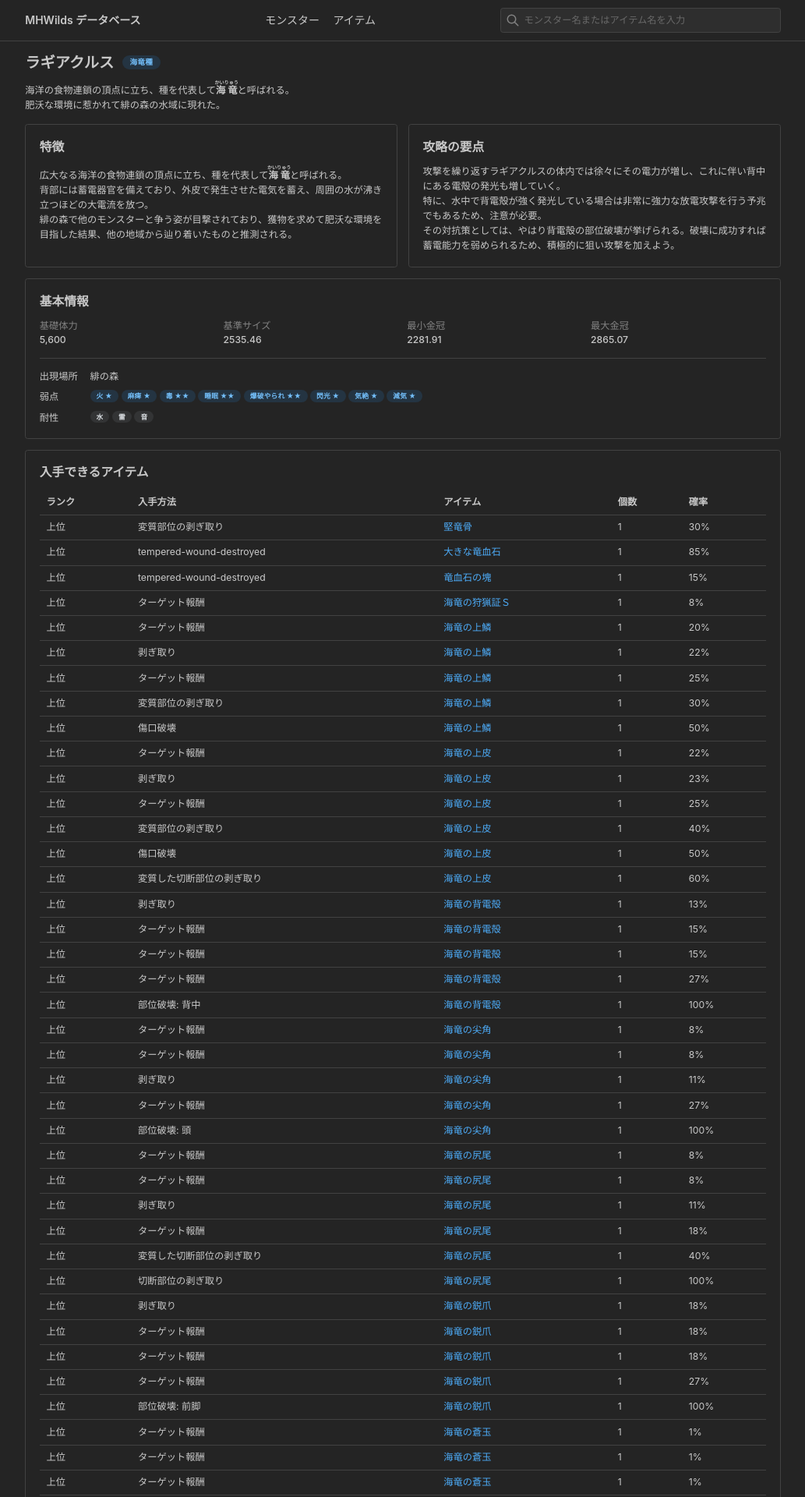
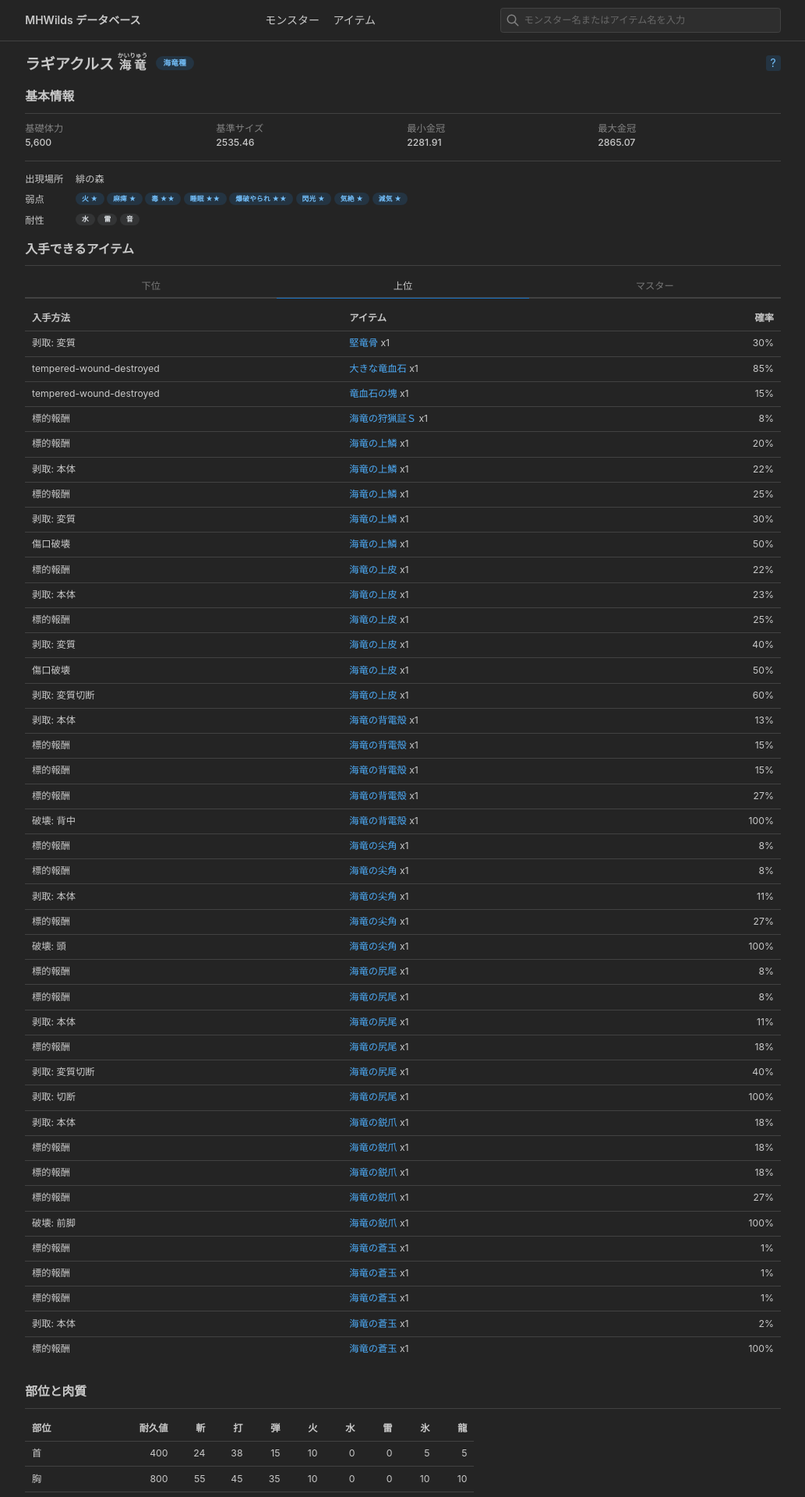
Before and after one commit to grassfieldk/monster-hunter-wilds-database, a React (Vite) app: page /monsters/-1083842944 in a window 1280 px wide. Shown: the top 1920 px of the page at 78% size, without its empty margins (123-1156 px from the left). Built offline with nearby package versions, Linux system fonts and the light colour scheme.

Commit message:
feat: モンスター情報をモーダル表示に整理

```diff
--- a/src/labels.ts
+++ b/src/labels.ts
@@ -12,13 +12,13 @@ export const labels: Record<string, string> = {
   low: '下位',
   high: '上位',
   master: 'マスター',
-  'target-reward': 'ターゲット報酬',
-  carve: '剥ぎ取り',
-  'carve-severed': '切断部位の剥ぎ取り',
-  'carve-rotten': '変質部位の剥ぎ取り',
-  'carve-rotten-severed': '変質した切断部位の剥ぎ取り',
+  'target-reward': '標的報酬',
+  carve: '剥取: 本体',
+  'carve-severed': '剥取: 切断',
+  'carve-rotten': '剥取: 変質',
+  'carve-rotten-severed': '剥取: 変質切断',
   'wound-destroyed': '傷口破壊',
-  'broken-part': '部位破壊',
+  'broken-part': '破壊',
   fire: '火',
   water: '水',
   thunder: '雷',
--- a/src/pages/MonsterPage.tsx
+++ b/src/pages/MonsterPage.tsx
@@ -1,4 +1,4 @@
-import { Anchor, Badge, Button, Divider, Group, Modal, Paper, SimpleGrid, Stack, Table, Text, Title } from '@mantine/core';
+import { ActionIcon, Anchor, Badge, Divider, Group, Modal, SimpleGrid, Stack, Table, Tabs, Text, Title } from '@mantine/core';
 import { useState } from 'react';
 import { Link, useParams } from 'react-router-dom';
 import { text, useDatabase } from '../data';
@@ -6,21 +6,33 @@ import { label } from '../labels';
 import { NotFoundPage } from './NotFoundPage';
 import { FormattedText } from '../components/FormattedText';
 
+const rewardRanks = ['low', 'high', 'master'] as const;
+type RewardRank = (typeof rewardRanks)[number];
+
 function Section({ title, children }: { title: string; children: React.ReactNode }) {
   return (
-    <Paper withBorder p={{ base: 'sm', sm: 'lg' }}>
-      <Title order={2} size="h4" mb={{ base: 'xs', sm: 'sm' }}>{title}</Title>
+    <section>
+      <Title order={2} size="h4" mb="sm" className="section-title">{title}</Title>
       {children}
-    </Paper>
+    </section>
   );
 }
 
 export function MonsterPage() {
   const { id } = useParams();
   const { monsterById, itemById, lookups } = useDatabase();
-  const [detailType, setDetailType] = useState<'features' | 'tips' | null>(null);
+  const [infoOpened, setInfoOpened] = useState(false);
+  const [selectedRewardRank, setSelectedRewardRank] = useState<RewardRank | null>(null);
   const monster = monsterById.get(Number(id));
   if (!monster) return <NotFoundPage />;
+
+  const monsterName = text(monster.names);
+  const epithet = text(monster.features).match(/≪([^≫]+)≫/u)?.[1];
+  const epithetReading = epithet?.match(/^(.+?)（(.+?)）$/u);
+  const availableRewardRanks = new Set(monster.rewards.map((reward) => reward.rank));
+  const activeRewardRank = selectedRewardRank && availableRewardRanks.has(selectedRewardRank)
+    ? selectedRewardRank
+    : rewardRanks.find((rank) => availableRewardRanks.has(rank)) ?? rewardRanks[0];
 
   const stageName = (stageId: number) => {
     const stage = lookups.stages.find((entry) => entry.game_id === stageId);
@@ -32,23 +44,31 @@ export function MonsterPage() {
   };
 
   return (
-    <Stack className="page-stack" gap="md">
+    <Stack className="page-stack" gap="lg">
       <div>
-        <Group gap="sm">
-          <Title order={1} size="h3">{text(monster.names)}</Title>
+        <Group gap="sm" justify="space-between" wrap="nowrap">
+          <Group gap="sm" wrap="wrap">
+            <Title order={1} size="h3">
+              {monsterName}
+              {epithet && (
+                <>
+                  {' '}
+                  {epithetReading ? (
+                    <ruby className="monster-epithet">
+                      {epithetReading[1]}
+                      <rt>{epithetReading[2]}</rt>
+                    </ruby>
+                  ) : <span className="monster-epithet">{epithet}</span>}
+                </>
+              )}
+            </Title>
             <Badge variant="light">{label(monster.species)}</Badge>
           </Group>
-        <FormattedText className="long-description" size="sm" mt="xs" style={{ whiteSpace: 'pre-line' }}>{text(monster.descriptions)}</FormattedText>
+          <ActionIcon variant="light" size="sm" aria-label="説明を表示" onClick={() => setInfoOpened(true)}>
+            ?
+          </ActionIcon>
+        </Group>
       </div>
-
-      <SimpleGrid visibleFrom="sm" cols={{ sm: 2 }}>
-        <Section title="特徴">
-          <FormattedText className="long-description" size="sm" style={{ whiteSpace: 'pre-line' }}>{text(monster.features)}</FormattedText>
-        </Section>
-        <Section title="攻略の要点">
-          <FormattedText className="long-description" size="sm" style={{ whiteSpace: 'pre-line' }}>{text(monster.tips)}</FormattedText>
-        </Section>
-      </SimpleGrid>
 
       <Section title="基本情報">
         <SimpleGrid cols={{ base: 2, sm: 4 }} spacing={{ base: 'xs', sm: 'sm' }}>
@@ -80,54 +100,80 @@ export function MonsterPage() {
         </Stack>
       </Section>
 
-      <SimpleGrid hiddenFrom="sm" cols={2} spacing="xs">
-        <Button variant="light" size="sm" onClick={() => setDetailType('features')}>特徴</Button>
-        <Button variant="light" size="sm" onClick={() => setDetailType('tips')}>攻略の要点</Button>
-      </SimpleGrid>
       <Modal
-        opened={detailType !== null}
-        onClose={() => setDetailType(null)}
-        title={detailType === 'features' ? '特徴' : '攻略の要点'}
+        opened={infoOpened}
+        onClose={() => setInfoOpened(false)}
+        title="モンスター情報"
         centered
       >
-        <FormattedText className="long-description" size="sm" style={{ whiteSpace: 'pre-line' }}>
-          {detailType === 'features' ? text(monster.features) : text(monster.tips)}
-        </FormattedText>
+        <Stack gap="md">
+          <div>
+            <Text fw={500} size="sm" mb={4}>説明</Text>
+            <FormattedText className="long-description" size="sm" style={{ whiteSpace: 'pre-line' }}>{text(monster.descriptions)}</FormattedText>
+          </div>
+          <div>
+            <Text fw={500} size="sm" mb={4}>特徴</Text>
+            <FormattedText className="long-description" size="sm" style={{ whiteSpace: 'pre-line' }}>{text(monster.features)}</FormattedText>
+          </div>
+          <div>
+            <Text fw={500} size="sm" mb={4}>攻略の要点</Text>
+            <FormattedText className="long-description" size="sm" style={{ whiteSpace: 'pre-line' }}>{text(monster.tips)}</FormattedText>
+          </div>
+        </Stack>
       </Modal>
 
       <Section title="入手できるアイテム">
-        <Table.ScrollContainer minWidth={700}>
-          <Table className="responsive-table">
-            <Table.Thead><Table.Tr><Table.Th>ランク</Table.Th><Table.Th>入手方法</Table.Th><Table.Th>アイテム</Table.Th><Table.Th>個数</Table.Th><Table.Th>確率</Table.Th></Table.Tr></Table.Thead>
+        <Tabs value={activeRewardRank} onChange={(value) => value && setSelectedRewardRank(value as RewardRank)}>
+          <Tabs.List grow>
+            {rewardRanks.map((rank) => (
+              <Tabs.Tab key={rank} value={rank} disabled={!availableRewardRanks.has(rank)}>{label(rank)}</Tabs.Tab>
+            ))}
+          </Tabs.List>
+          <Tabs.Panel value={activeRewardRank} pt="sm">
+            {monster.rewards.some((reward) => reward.rank === activeRewardRank) ? (
+              <Table.ScrollContainer minWidth={520}>
+                <Table layout="fixed">
+                  <colgroup>
+                    <col style={{ width: '42%' }} />
+                    <col style={{ width: '46%' }} />
+                    <col style={{ width: '12%' }} />
+                  </colgroup>
+                  <Table.Thead><Table.Tr><Table.Th>入手方法</Table.Th><Table.Th>アイテム</Table.Th><Table.Th className="numeric-cell">確率</Table.Th></Table.Tr></Table.Thead>
                   <Table.Tbody>
-              {monster.rewards.map((reward, index) => {
+                    {monster.rewards.filter((reward) => reward.rank === activeRewardRank).map((reward, index) => {
                       const item = itemById.get(reward.item_id);
                       return (
                         <Table.Tr key={`${reward.rank}-${reward.kind}-${reward.item_id}-${index}`}>
-                    <Table.Td>{label(reward.rank)}</Table.Td>
                           <Table.Td>{label(reward.kind)}{reward.part ? `: ${partName(reward.part)}` : ''}</Table.Td>
-                    <Table.Td>{item ? <Anchor component={Link} to={`/items/${item.game_id}`}>{text(item.names)}</Anchor> : `ID ${reward.item_id}`}</Table.Td>
-                    <Table.Td>{reward.amount}</Table.Td>
-                    <Table.Td>{reward.chance}%</Table.Td>
+                          <Table.Td>{item ? <><Anchor component={Link} to={`/items/${item.game_id}`}>{text(item.names)}</Anchor> x{reward.amount}</> : `ID ${reward.item_id} x${reward.amount}`}</Table.Td>
+                          <Table.Td className="numeric-cell">{reward.chance}%</Table.Td>
                         </Table.Tr>
                       );
                     })}
                   </Table.Tbody>
                 </Table>
               </Table.ScrollContainer>
+            ) : <Text size="sm" c="dimmed">このランクの入手情報はありません</Text>}
+          </Tabs.Panel>
+        </Tabs>
       </Section>
 
       <Section title="部位と肉質">
-        <Table.ScrollContainer minWidth={760}>
-          <Table className="responsive-table">
-            <Table.Thead><Table.Tr><Table.Th>部位</Table.Th><Table.Th>耐久値</Table.Th><Table.Th>斬</Table.Th><Table.Th>打</Table.Th><Table.Th>弾</Table.Th><Table.Th>火</Table.Th><Table.Th>水</Table.Th><Table.Th>雷</Table.Th><Table.Th>氷</Table.Th><Table.Th>龍</Table.Th></Table.Tr></Table.Thead>
+        <Table.ScrollContainer minWidth={576}>
+          <Table layout="fixed" style={{ width: 576 }}>
+            <colgroup>
+              <col style={{ width: 128 }} />
+              <col style={{ width: 64 }} />
+              <col span={8} style={{ width: 48 }} />
+            </colgroup>
+            <Table.Thead><Table.Tr><Table.Th>部位</Table.Th><Table.Th className="numeric-cell">耐久値</Table.Th><Table.Th className="numeric-cell">斬</Table.Th><Table.Th className="numeric-cell">打</Table.Th><Table.Th className="numeric-cell">弾</Table.Th><Table.Th className="numeric-cell">火</Table.Th><Table.Th className="numeric-cell">水</Table.Th><Table.Th className="numeric-cell">雷</Table.Th><Table.Th className="numeric-cell">氷</Table.Th><Table.Th className="numeric-cell">龍</Table.Th></Table.Tr></Table.Thead>
             <Table.Tbody>
               {monster.parts.map((part, index) => (
                 <Table.Tr key={`${part.part}-${index}`}>
                   <Table.Td>{partName(part.part)}</Table.Td>
-                  <Table.Td>{part.base_health ?? '不明'}</Table.Td>
+                  <Table.Td className="numeric-cell">{part.base_health ?? '不明'}</Table.Td>
                   {['slash', 'blunt', 'pierce', 'fire', 'water', 'thunder', 'ice', 'dragon'].map((kind) => (
-                    <Table.Td key={kind}>{Math.round((part.multipliers[kind] ?? 0) * 100)}</Table.Td>
+                    <Table.Td key={kind} className="numeric-cell">{Math.round((part.multipliers[kind] ?? 0) * 100)}</Table.Td>
                   ))}
                 </Table.Tr>
               ))}
--- a/src/styles.css
+++ b/src/styles.css
@@ -24,13 +24,28 @@ a {
   line-height: 1.55;
 }
 
+.monster-epithet {
+  font-size: 0.8em;
+}
+
+.monster-epithet rt {
+  font-size: 0.5em;
+  line-height: 1;
+}
+
+.section-title {
+  padding-bottom: var(--mantine-spacing-xs);
+  border-bottom: calc(0.0625rem * var(--mantine-scale)) solid var(--mantine-color-default-border);
+}
+
+.numeric-cell {
+  text-align: right !important;
+  white-space: nowrap;
+}
+
 @media (max-width: 47.99em) {
   .responsive-table {
     min-width: 640px;
-  }
-
-  .page-stack {
-    gap: var(--mantine-spacing-md);
   }
 
   .long-description {
```
Also changed, not shown: src/pages/ItemPage.tsx (+23 -23 lines). Lines whose indentation alone changed are shown as unchanged.
